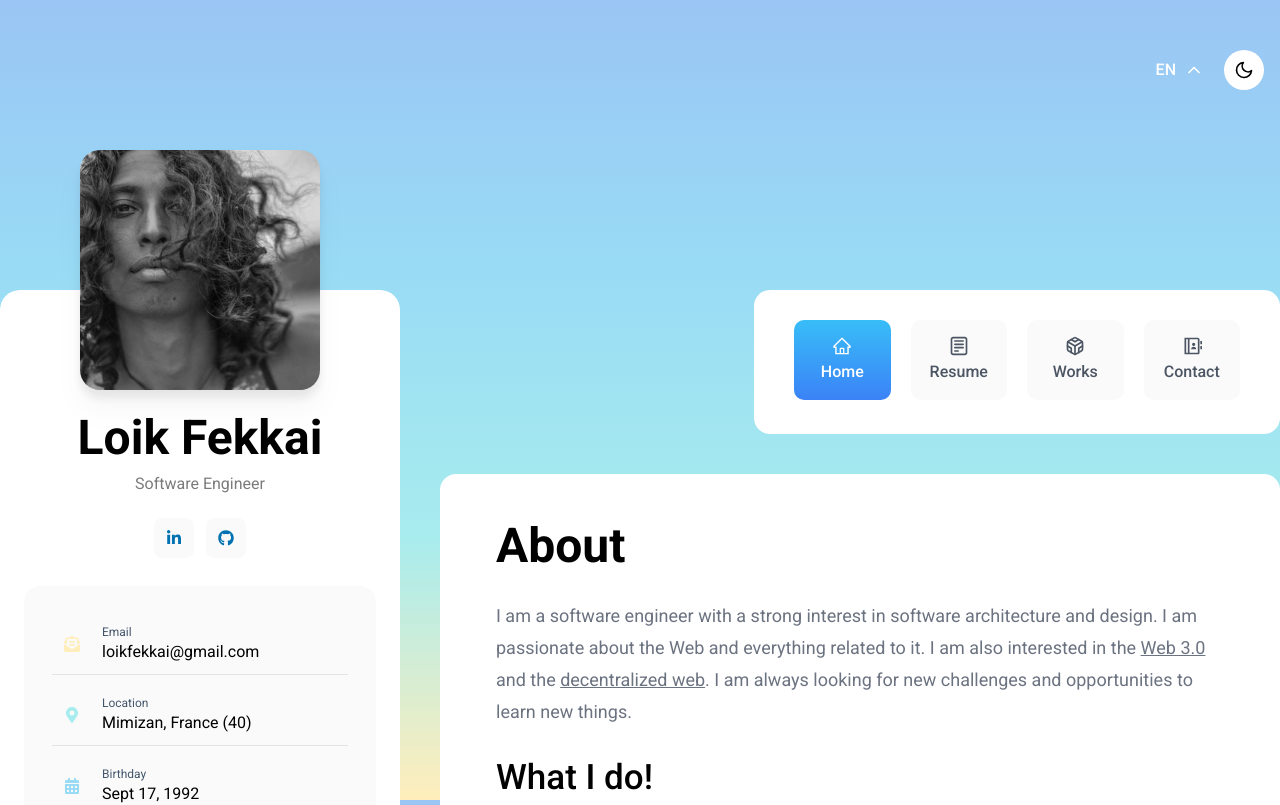
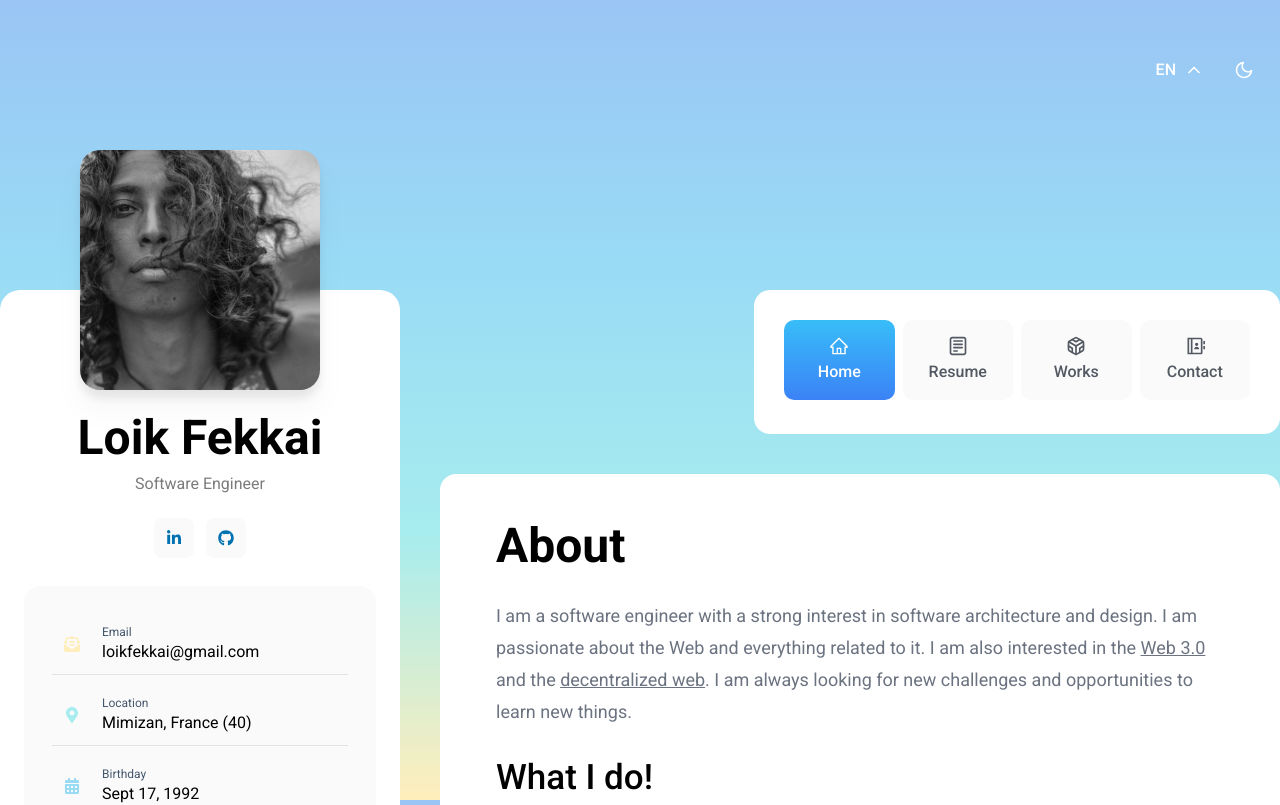
Before and after one commit to Lokicoule/portfolio, a React (Vite) app: page /en in a window 1280 px wide. Shown: the top 805 px of the page. Built offline with nearby package versions, Linux system fonts and the light colour scheme.

Commit message:
style: improve menu and mode css

```diff
--- a/src/index.css
+++ b/src/index.css
@@ -53,14 +53,6 @@ body {
     @apply bg-gradient-to-b from-sky-400 to-blue-500;
   }
 
-  .link-menu {
-    @apply w-full h-20 rounded-[10px] text-gray-600 cursor-pointer font-medium mx-2.5 dark:text-[#A6A6A6] justify-center flex flex-col items-center transition-all duration-300 ease-in-out bg-[#FAFAFA] dark:bg-[#121e26];
-  }
-
-  .link-menu:hover {
-    @apply text-white bg-gradient-to-b from-sky-400 to-blue-500 brightness-125;
-  }
-
   .mobile-link-menu {
     @apply rounded-md mb-1 cursor-pointer font-medium mx-2.5 flex text-sm py-4 px-2 md:px-4 xl:px-5 items-center transition-all duration-300 ease-in-out dark:text-[#A6A6A6] text-gray-100;
   }
--- a/src/shared/components/menu/DesktopMenu.tsx
+++ b/src/shared/components/menu/DesktopMenu.tsx
@@ -1,24 +1,18 @@
-import { useState } from "react";
+import { navigationPresenter } from "../../composition";
 import Navigation from "../navigation/Navigation";
-import { navigationPresenter } from "../../composition";
 
 const DesktopMenu = () => {
-  const [menuOpen] = useState(false);
+  const defaultClassName =
+    "flex flex-col justify-center items-center w-full h-20 rounded-[10px] text-tertiary font-medium transition-all duration-300 ease-in-out bg-secondary hover:bg-tertiary";
 
   return (
-    <header className="lg:w-[526px] h-[144px] hidden lg:block  p-[30px] ml-auto mb-10  rounded-[16px] bg-primary">
-      <nav className={`${menuOpen ? "block mx-auto" : "hidden lg:block"}`}>
-        <ul
-          className={`${
-            menuOpen
-              ? "block rounded-b-[20px] shadow-md absolute left-0 top-20 z-50 w-full bg-primary"
-              : "flex "
-          }`}
-        >
+    <header className="hidden lg:block">
+      <nav className="lg:w-[526px] h-[144px] p-[30px] ml-auto mb-10 rounded-[16px] bg-primary">
+        <ul className={`flex space-x-2`}>
           <Navigation
             presenter={navigationPresenter}
-            defaultClassName="link-menu"
-            activeClassName="link-menu lg:text-white lg:bg-sky-to-blue dark:text-white"
+            defaultClassName={defaultClassName}
+            activeClassName={`${defaultClassName} text-white bg-gradient-to-b from-sky-400 to-blue-500 `}
             iconClassName="text-xl mb-1"
           />
         </ul>
--- a/src/shared/components/menu/MobileMenu.tsx
+++ b/src/shared/components/menu/MobileMenu.tsx
@@ -9,7 +9,7 @@ const MobileMenu: React.FC = () => {
     <Popover>
       {({ open, close }) => (
         <>
-          <Popover.Button className="lg:hidden w-10 h-10 rounded-full flex justify-center cursor-pointer items-center text-xl text-white font-bold bg-sky-to-blue hover:brightness-125 transition-all duration-300 ease-in-out focus-no-outline">
+          <Popover.Button className="lg:hidden flex justify-center cursor-pointer w-10 h-10 bg-sky-to-blue rounded-full items-center text-xl hover:text-2xl text-white font-bold hover:brightness-125 transition-all duration-300 ease-in-out focus-no-outline">
             {open ? <AiOutlineClose /> : <AiOutlineMenu />}
           </Popover.Button>
           <Transition
--- a/src/shared/components/mode/Mode.tsx
+++ b/src/shared/components/mode/Mode.tsx
@@ -15,7 +15,7 @@ const Mode: ModeComponent = ({ controller }) => {
 
   return (
     <button
-      className="w-10 h-10 rounded-full flex justify-center cursor-pointer items-center lg:text-black text-white text-xl font-bold lg:bg-white lg:hover:text-white hover:text-2xl hover:bg-sky-to-blue transition-all duration-300 ease-in-out"
+      className="w-10 h-10 rounded-full flex justify-center cursor-pointer items-center text-white text-xl font-bold lg:hover:text-white hover:text-2xl hover:bg-sky-to-blue transition-all duration-300 ease-in-out"
       onClick={handleToggleTheme}
     >
       {mode === "light" ? (
--- a/tailwind.config.js
+++ b/tailwind.config.js
@@ -32,7 +32,7 @@ export default {
           dark: "#121e26",
         },
         tertiary: {
-          light: "#F4F4F4",
+          light: "#BAD7DF",
           dark: "#02475E",
         },
       },
```
